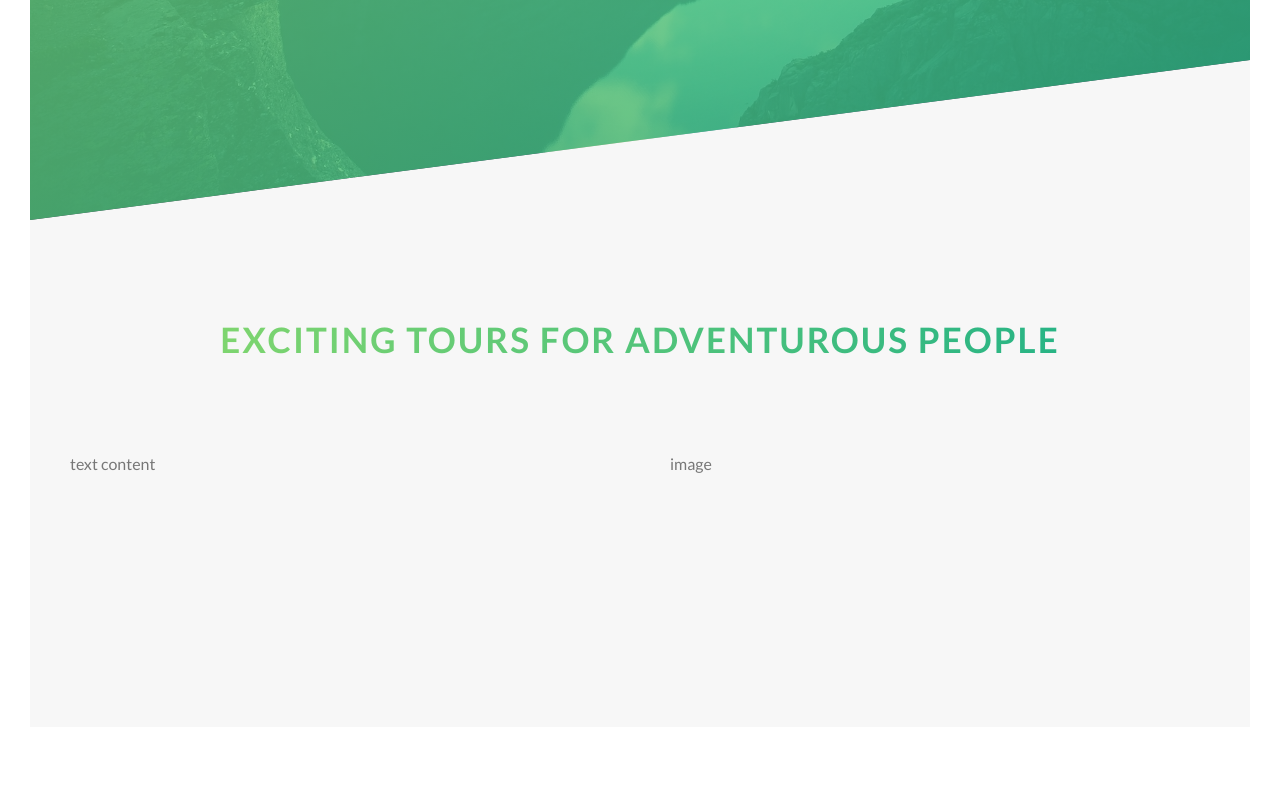
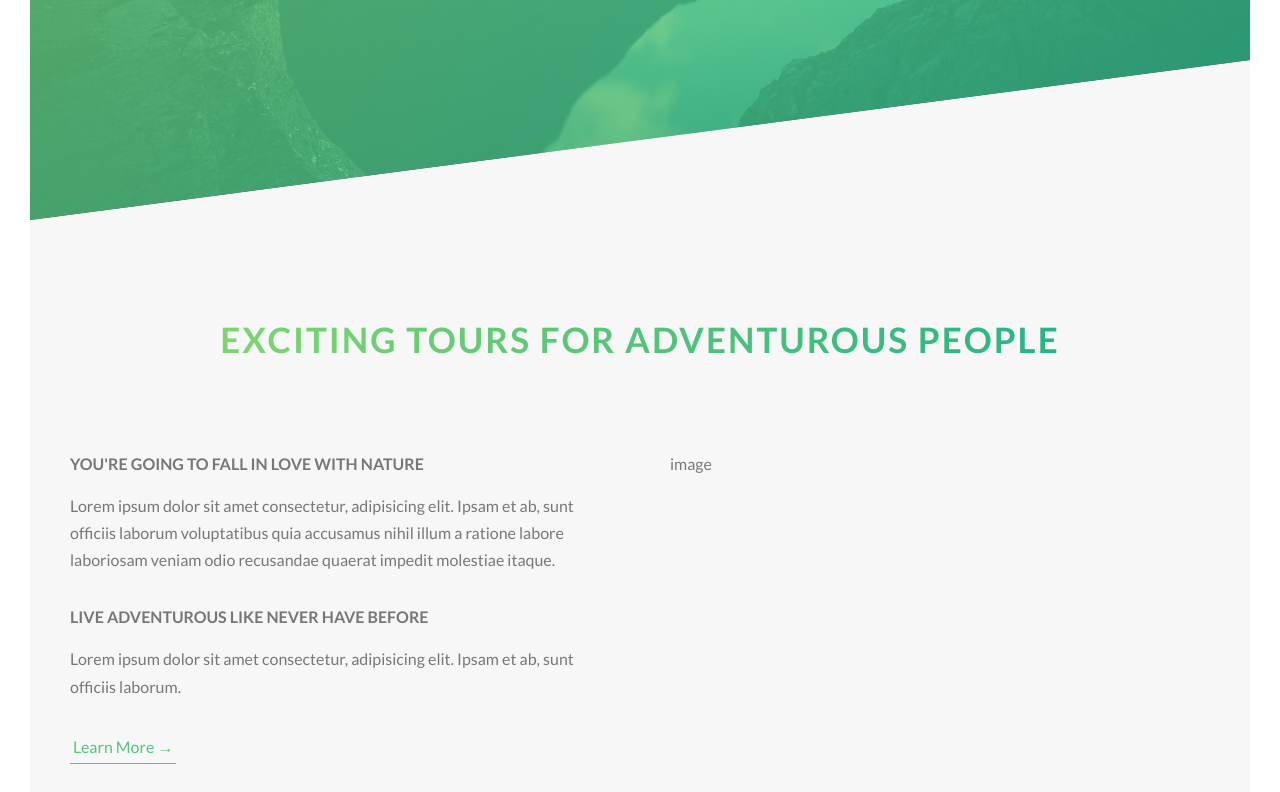
Before and after one commit to Unknown-0perator/Websites, a website: page Natours/index.html in a window 1280 px wide. Shown: the part 570-1362 px from the top of the page. Before the commit the page ends 1327 px from the top, so only its background shows below. Drawn offline with Linux system fonts and the light colour scheme.

Commit message:
Text content of about section

```diff
--- a/Natours/index.html
+++ b/Natours/index.html
@@ -28,13 +28,24 @@
     </header>
     <main>
         <section class="section-about">
-            <div class="u-center-text u-margin-bottom-8">
+            <div class="u-center-text u-margin-bottom-big">
                 <h2 class="heading-secondary">
                     Exciting tours for adventurous people
                 </h2>
             </div>
             <div class="row">
-                <div class="col-1-of-2">text content</div>
+                <div class="col-1-of-2">
+                    <h3 class="heading-tertiary u-margin-bottom-small">You're going to fall in love with nature</h3>
+                    <p class="paragraph">Lorem ipsum dolor sit amet consectetur, adipisicing elit. Ipsam et ab, sunt
+                        officiis laborum
+                        voluptatibus quia accusamus nihil illum a ratione labore laboriosam veniam odio recusandae
+                        quaerat impedit molestiae itaque.</p>
+                    <h3 class="heading-tertiary u-margin-bottom-small">Live adventurous like never have before</h3>
+
+                    <p class="paragraph">Lorem ipsum dolor sit amet consectetur, adipisicing elit. Ipsam et ab, sunt
+                        officiis laborum.</p>
+                    <a href="#" class="btn-text">Learn More &rarr;</a>
+                </div>
                 <div class="col-1-of-2">image</div>
             </div>
 
--- a/Natours/sass/abstracts/_variables.scss
+++ b/Natours/sass/abstracts/_variables.scss
@@ -11,3 +11,6 @@ $color-black: #000;
 $grid-width: 114rem;
 $gutter-vertical: 8rem;
 $gutter-horizontal: 6rem;
+
+//Font Size
+$default-font-size: 1.6rem;
--- a/Natours/sass/base/_typography.scss
+++ b/Natours/sass/base/_typography.scss
@@ -1,7 +1,7 @@
 body {
   font-family: "Lato", sans-serif;
   font-weight: 400;
-  font-size: 1.6rem;
+  font-size: $default-font-size;
   line-height: 1.7;
   color: $color-grey-dark;
   padding: 3rem;
@@ -48,3 +48,17 @@ body {
     text-shadow: 0.5rem 1rem 2rem rgba($color-black, 0.2);
   }
 }
+
+.heading-tertiary {
+  font-size: $default-font-size;
+  font-weight: 700;
+  text-transform: uppercase;
+}
+
+.paragraph {
+  font-size: $default-font-size;
+
+  &:not(:last-child) {
+    margin-bottom: 3rem;
+  }
+}
--- a/Natours/sass/base/_utilities.scss
+++ b/Natours/sass/base/_utilities.scss
@@ -1,6 +1,12 @@
 .u-center-text {
   text-align: center;
 }
-.u-margin-bottom-8 {
+.u-margin-bottom-big {
   margin-bottom: 8rem;
 }
+.u-margin-bottom-medium {
+  margin-bottom: 4rem;
+}
+.u-margin-bottom-small {
+  margin-bottom: 1.5rem;
+}
--- a/Natours/sass/components/_button.scss
+++ b/Natours/sass/components/_button.scss
@@ -8,6 +8,7 @@
     border-radius: 10rem;
     transition: all 0.2s;
     position: relative;
+    font-size: $default-font-size;
   }
 
   &:hover {
@@ -50,3 +51,26 @@
     animation-fill-mode: backwards;
   }
 }
+
+.btn-text {
+  &:link,
+  &:visited {
+    font-size: $default-font-size;
+    color: $color-primary;
+    display: inline-block;
+    text-decoration: none;
+    border-bottom: 1px solid $color-primary;
+    padding: 3px;
+    transition: all 0.2s;
+  }
+  &:hover {
+    background-color: $color-primary;
+    color: $color-white;
+    box-shadow: 0 1rem 2rem rgba($color-black, 0.15);
+    transform: translateY(-2px);
+  }
+  &:active {
+    box-shadow: 0 0.5rem 2rem rgba($color-black, 0.15);
+    transform: translateY(0);
+  }
+}
```
Also changed, not shown: Natours/css/style.css.
